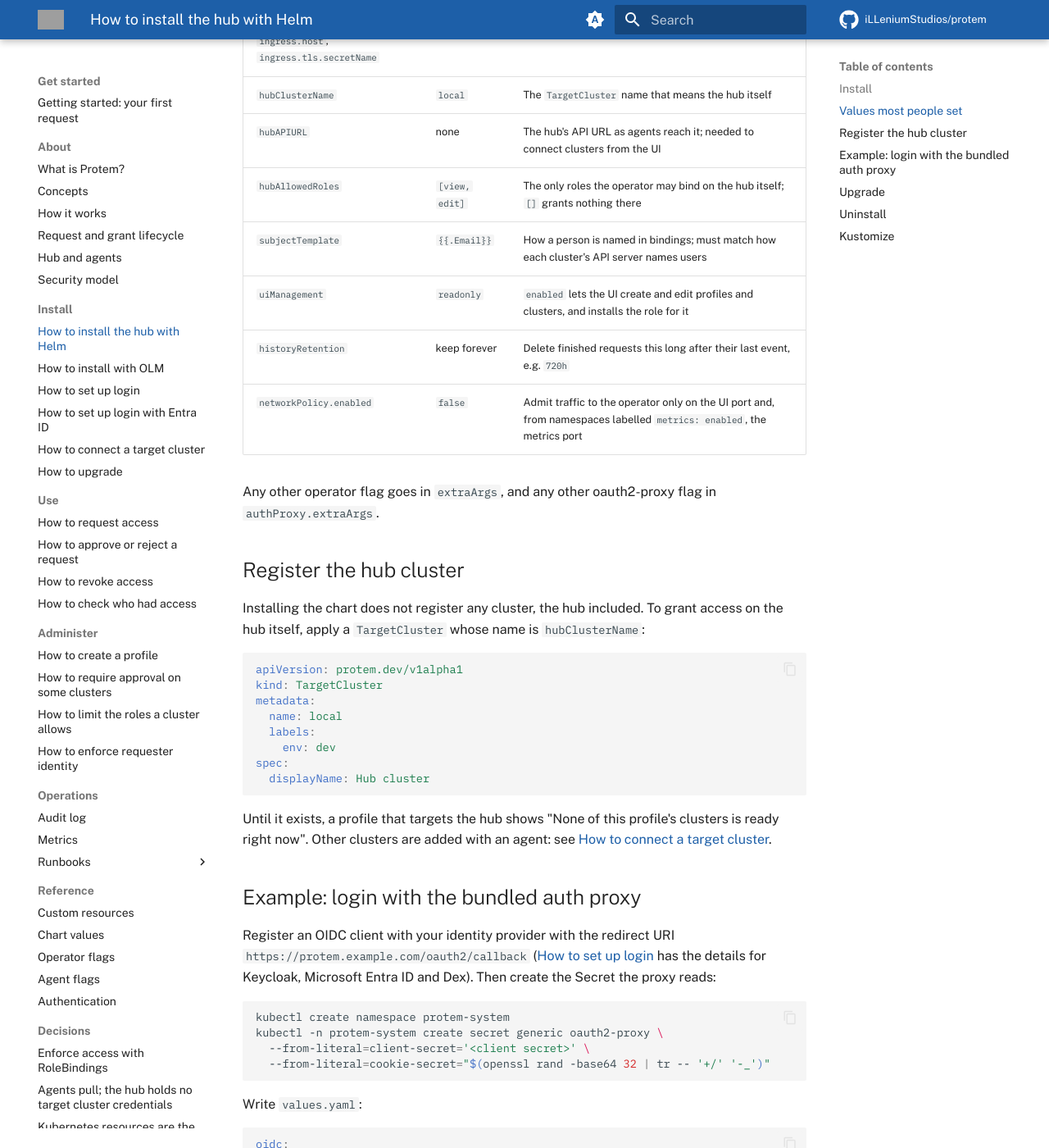
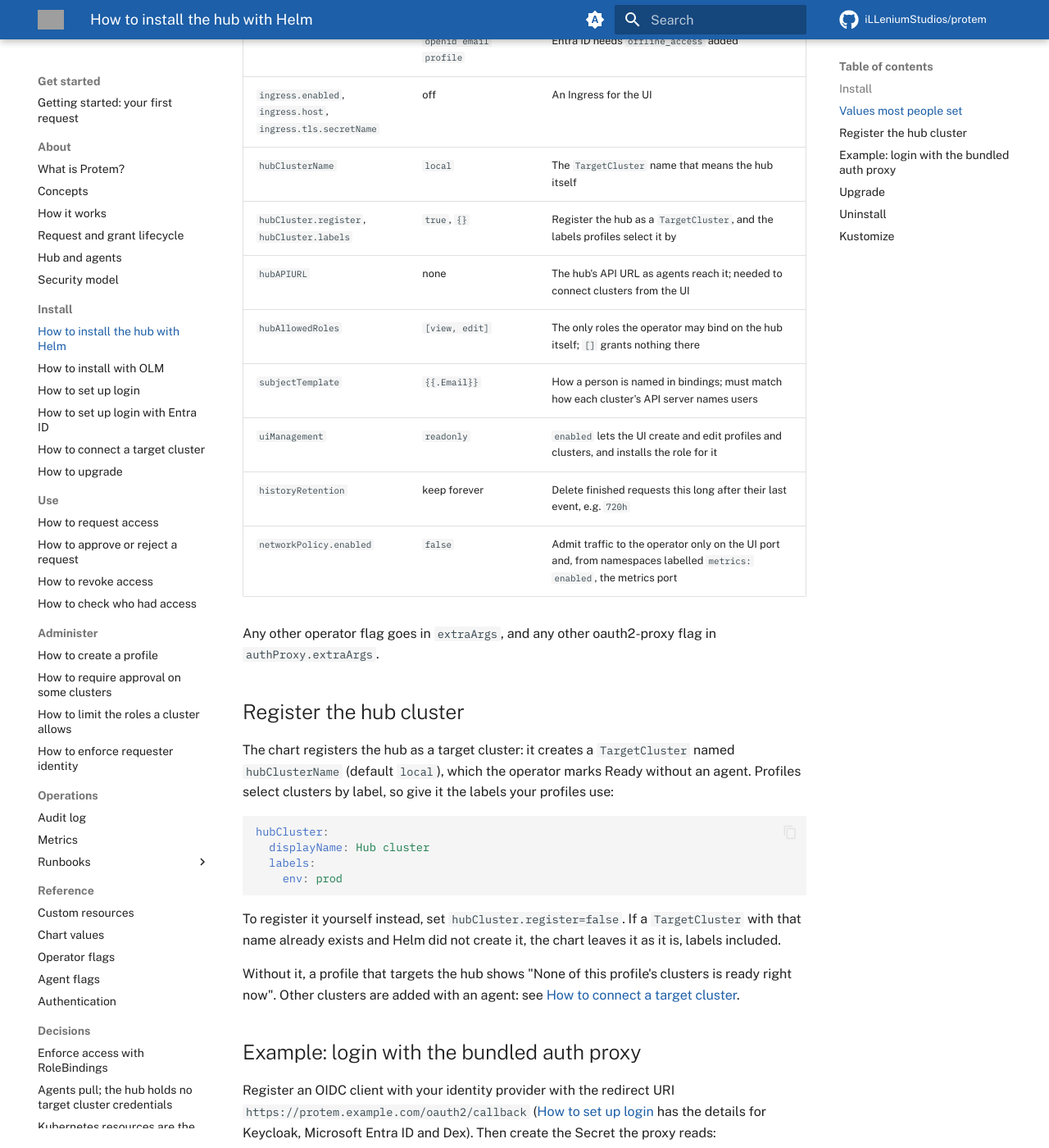
Before and after one commit to iLLeniumStudios/protem, an MkDocs documentation site: the page built from docs/guides/how-to-install-with-helm.md, in a window 1280 px wide and 1400 px high, scrolled down 1323 px. Shown: the whole window at 82% size. Built offline with MkDocs 1.6.1 and Material for MkDocs 9.7.7, drawn with Linux system fonts in a browser that asks for light colours; some of the changed text lies outside the part shown; grey boxes are pictures that could not be loaded.

Commit message:
feat(helm): register the hub's own cluster by default and add a scope setting for the auth proxy

````diff
--- a/docs/guides/how-to-install-with-helm.md
+++ b/docs/guides/how-to-install-with-helm.md
@@ -45,8 +45,10 @@ helm show values oci://ghcr.io/illeniumstudios/charts/protem
 | `authProxy.enabled` | `false` | Run oauth2-proxy next to the operator as the only way into the UI |
 | `authProxy.publicURL` | none | The URL people open; the identity provider redirects to `<publicURL>/oauth2/callback` |
 | `authProxy.existingSecret` | none | Secret with the keys `client-secret` and `cookie-secret` |
+| `authProxy.scope` | oauth2-proxy's `openid email profile` | OAuth scopes the proxy requests; Microsoft Entra ID needs `offline_access` added |
 | `ingress.enabled`, `ingress.host`, `ingress.tls.secretName` | off | An Ingress for the UI |
 | `hubClusterName` | `local` | The `TargetCluster` name that means the hub itself |
+| `hubCluster.register`, `hubCluster.labels` | `true`, `{}` | Register the hub as a `TargetCluster`, and the labels profiles select it by |
 | `hubAPIURL` | none | The hub's API URL as agents reach it; needed to connect clusters from the UI |
 | `hubAllowedRoles` | `[view, edit]` | The only roles the operator may bind on the hub itself; `[]` grants nothing there |
 | `subjectTemplate` | `{{.Email}}` | How a person is named in bindings; must match how each cluster's API server names users |
@@ -59,21 +61,21 @@ Any other operator flag goes in `extraArgs`, and any other oauth2-proxy flag in
 
 ## Register the hub cluster
 
-Installing the chart does not register any cluster, the hub included. To grant access on the hub
-itself, apply a `TargetCluster` whose name is `hubClusterName`:
+The chart registers the hub as a target cluster: it creates a `TargetCluster` named
+`hubClusterName` (default `local`), which the operator marks Ready without an agent. Profiles
+select clusters by label, so give it the labels your profiles use:
 
 ```yaml
-apiVersion: protem.dev/v1alpha1
-kind: TargetCluster
-metadata:
-  name: local
+hubCluster:
+  displayName: Hub cluster
   labels:
-    env: dev
-spec:
-  displayName: Hub cluster
+    env: prod
 ```
 
-Until it exists, a profile that targets the hub shows "None of this profile's clusters is ready
+To register it yourself instead, set `hubCluster.register=false`. If a `TargetCluster` with that
+name already exists and Helm did not create it, the chart leaves it as it is, labels included.
+
+Without it, a profile that targets the hub shows "None of this profile's clusters is ready
 right now". Other clusters are added with an agent: see
 [How to connect a target cluster](how-to-connect-a-target-cluster.md).
 
@@ -149,7 +151,8 @@ kubectl apply --server-side -f config/crd/bases/
 `helm uninstall` removes the operator, its RBAC and the admission policy. It leaves behind:
 
 - the CRDs, and with them every AccessProfile, AccessRequest, AccessGrant, ClusterGrant and
-  TargetCluster;
+  TargetCluster, including the hub's `TargetCluster` the chart created: target clusters are
+  removed while the operator still runs, as below, so `helm uninstall` keeps it;
 - the bindings the operator created for grants that are still active;
 - the namespaces `protem-cluster-<name>` the operator created for each target cluster;
 - the `protem-system` namespace, and any Secret you created in it.
````
Also changed, not shown: deploy/helm/protem/README.md (+2 -0 lines), docs/guides/how-to-install-with-olm.md (+18 -3 lines), docs/guides/how-to-set-up-login-with-entra-id.md (+2 -2 lines), docs/guides/how-to-set-up-login.md (+6 -2 lines), docs/reference/chart-values.md (+4 -0 lines), 5 other files.
